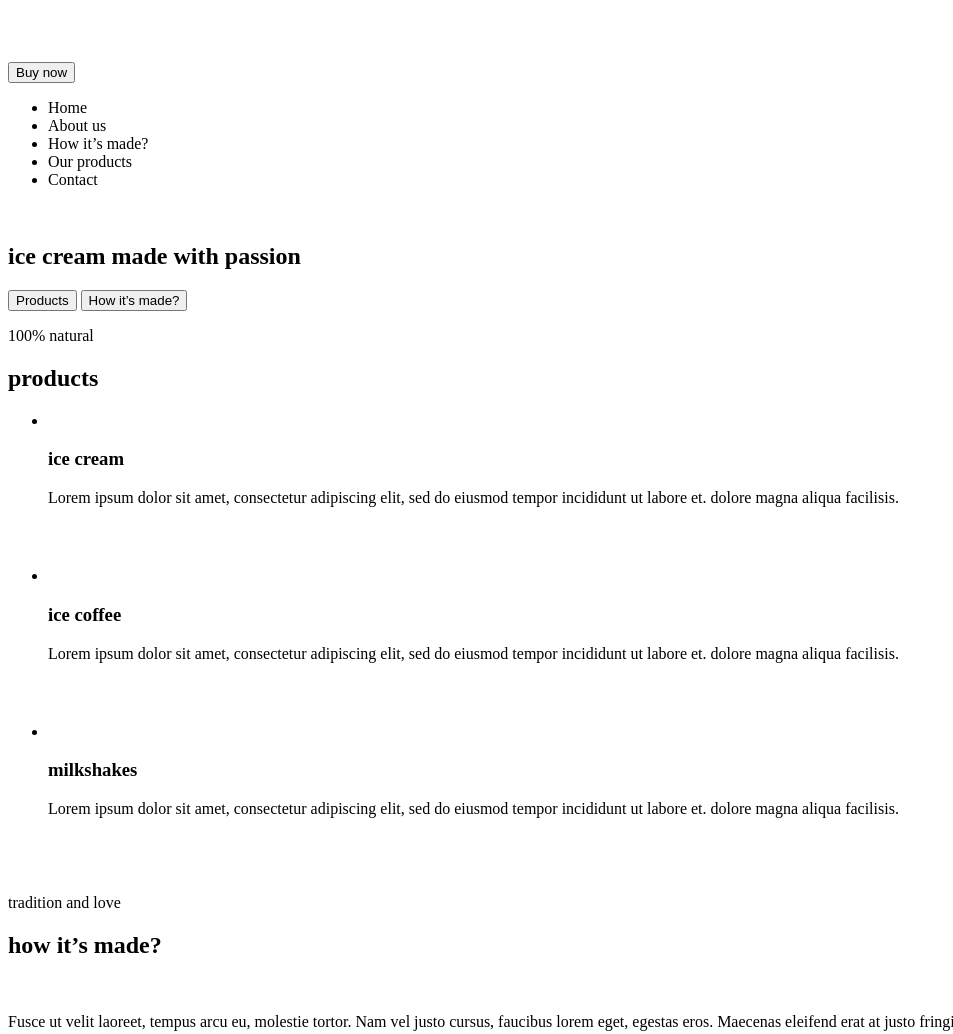
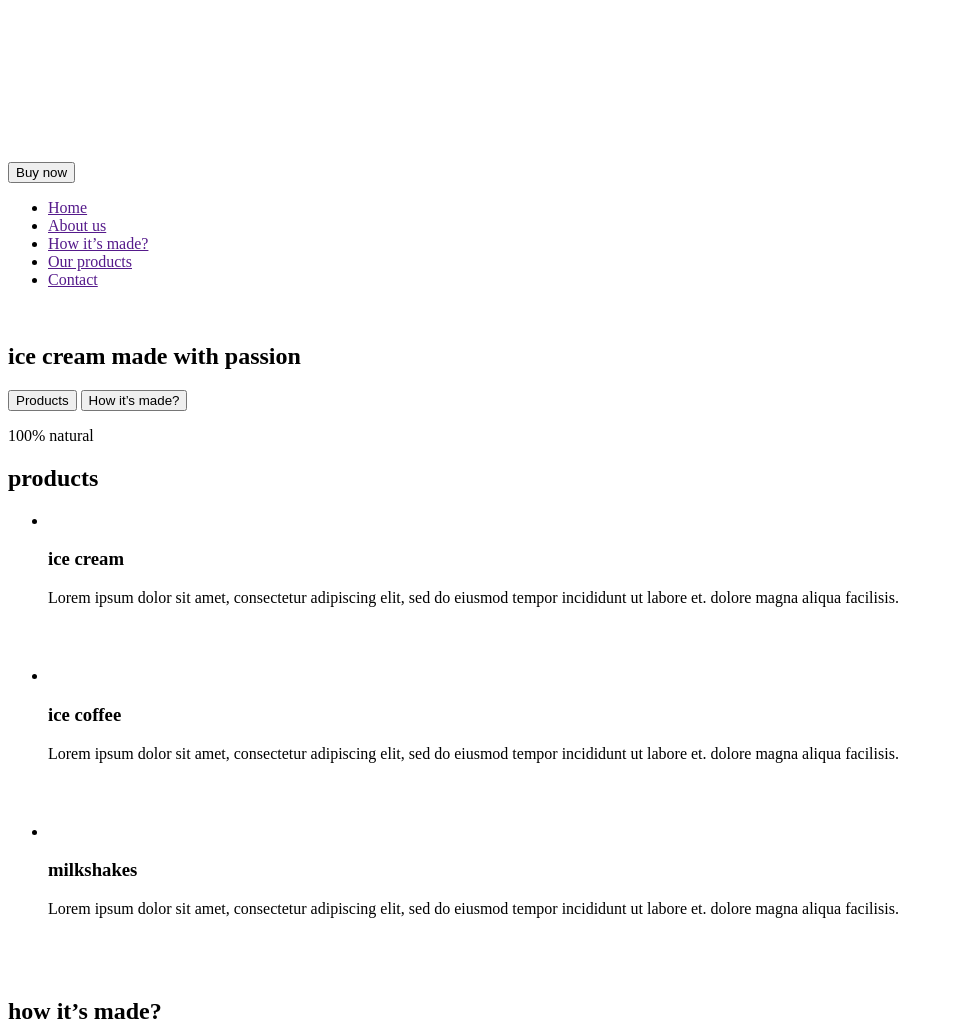
Before and after one commit to shatalinmisha/IceCream-site, a plain HTML site: page index.html in a window 1280 px wide. Shown: the top 1034 px of the page, without its empty margins (0-953 px from the left). Drawn offline with Linux system fonts and the light colour scheme.

Commit message:
практика

```diff
--- a/index.html
+++ b/index.html
@@ -8,24 +8,20 @@
 </head>
 <body>
     <header>
-        <a href="./index.html">
-            <svg width="200" height="50">
-                <use href=""></use>
+        <a href="">
+            <svg>
+                <use></use>
             </svg>
         </a>
+
         <nav>
-            <a href="">
-                <scg>
-                    <use></use>
-                </scg>
-            </a>
             <button type="button">Buy now</button>
             <ul>
-                <li>Home</li>
-                <li>About us</li>
-                <li>How it’s made?</li>
-                <li>Our products</li>
-                <li>Contact</li>
+                <li><a href="">Home</a></li>
+                <li><a href="">About us</a></li>
+                <li><a href="">How it’s made?</a></li>
+                <li><a href="">Our products</a></li>
+                <li><a href="">Contact</a></li>
             </ul>
         </nav>
         <section>
@@ -75,8 +71,9 @@
         <!-- наши традиции -->
 
         <section>
+            <h2>how it’s made?</h2>
             <p>tradition and love</p>
-            <h2>how it’s made?</h2>
+
 
             <div><img src="" alt=""></div>
 
```
